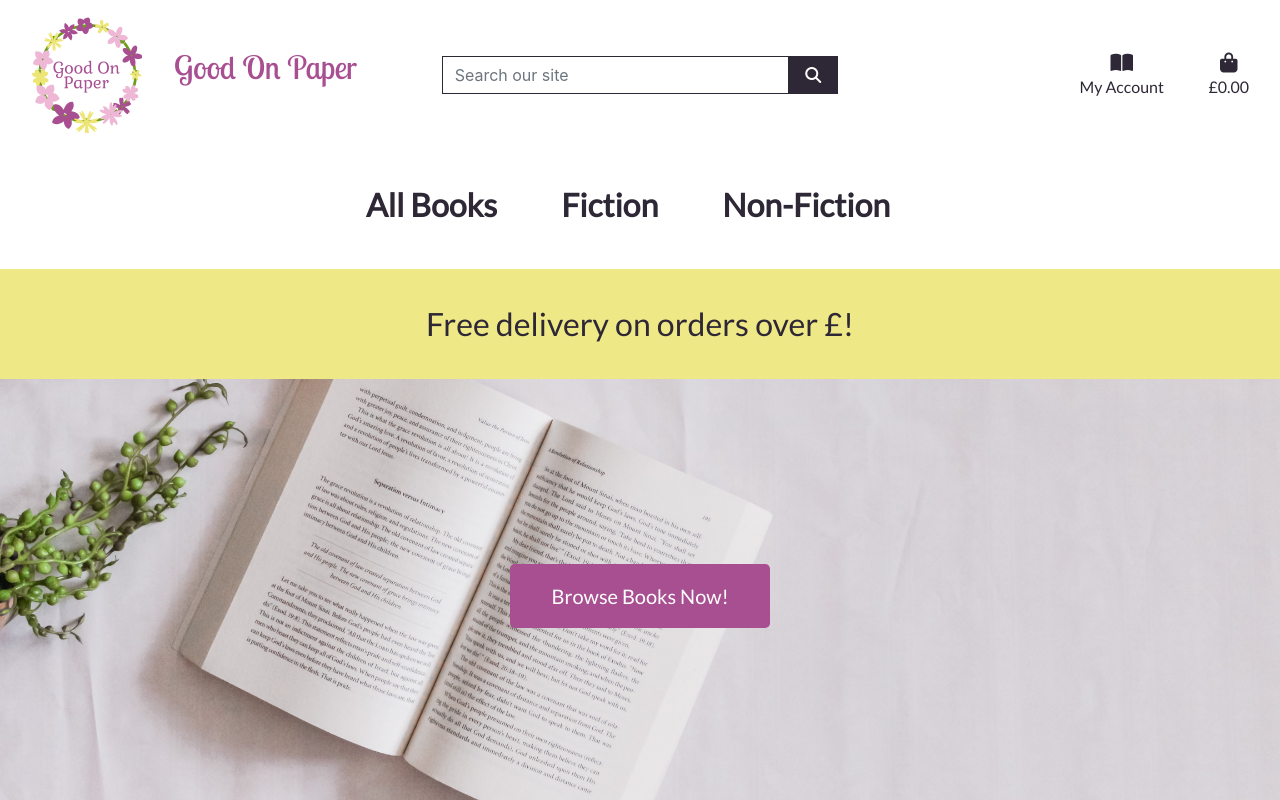
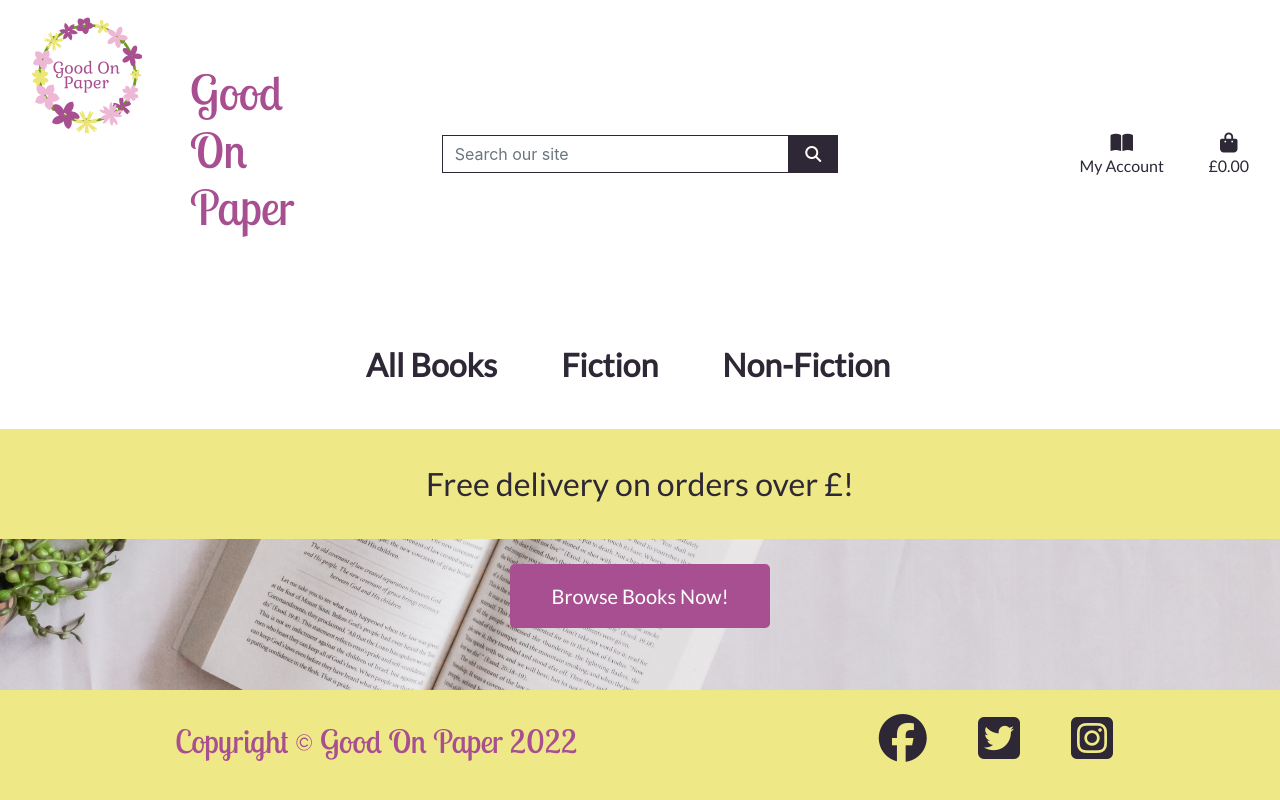
Before and after one commit to mmoore483/good-on-paper, a Django app: page / in a window 1280 px wide. Run offline with Django 3.2, Linux system fonts and the light colour scheme; some libraries are stand-ins or nearby versions.

Commit message:
Add and style footer

```diff
--- a/static/css/base.css
+++ b/static/css/base.css
@@ -20,7 +20,7 @@ body {
 .logo-font {
     color: #A84F91;
     padding: 1em;
-    font-size: 2em;
+    font-size: 3em;
     font-family: 'Lobster Two', cursive;
 }
 
@@ -75,6 +75,17 @@ body {
     background-color: #EFE887;
 }
 
+.socials {
+    padding: 0.5em;
+}
+
+.footer-text {
+    font-size: 2em;
+    color: #A84F91;
+    padding: 1em;
+    font-family: 'Lobster Two', cursive;
+
+}
 
 /* -------------------------------- Media Queries */
 
--- a/templates/base.html
+++ b/templates/base.html
@@ -135,6 +135,31 @@
   {% block content %}
   {% endblock %}
 
+  <footer>
+    <div class="footer fixed-bottom banner" id="footer">
+      <div class="container">
+        <div class="row">
+          <span class="col text-left">
+            <h1 class="footer-text">Copyright &copy; Good On Paper 2022</h1>
+          </span>
+          <span class="col text-right">
+            <a class="text-black" href="https://www.facebook.com/" target="_blank" rel="noopener"
+              aria-label="facebook page (opens in a new tab)"><i class="fab fa-facebook fa-3x socials"></i>
+            </a>
+            <a class="text-black" href="https://twitter.com/" target="_blank" rel="noopener"
+              aria-label="twitter (opens in a new tab)">
+              <i class="fab fa-twitter-square fa-3x socials"></i>
+            </a>
+            <a class="text-black" href="https://www.instagram.com/" target="_blank" rel="noopener"
+              aria-label="instagram page (opens in a new tab)">
+              <i class="fab fa-instagram-square fa-3x socials"></i>
+            </a>
+          </span>
+        </div>
+      </div>
+    </div>
+</footer>
+
   {% block postloadjs %}
   {% endblock %}
 </body>
```
